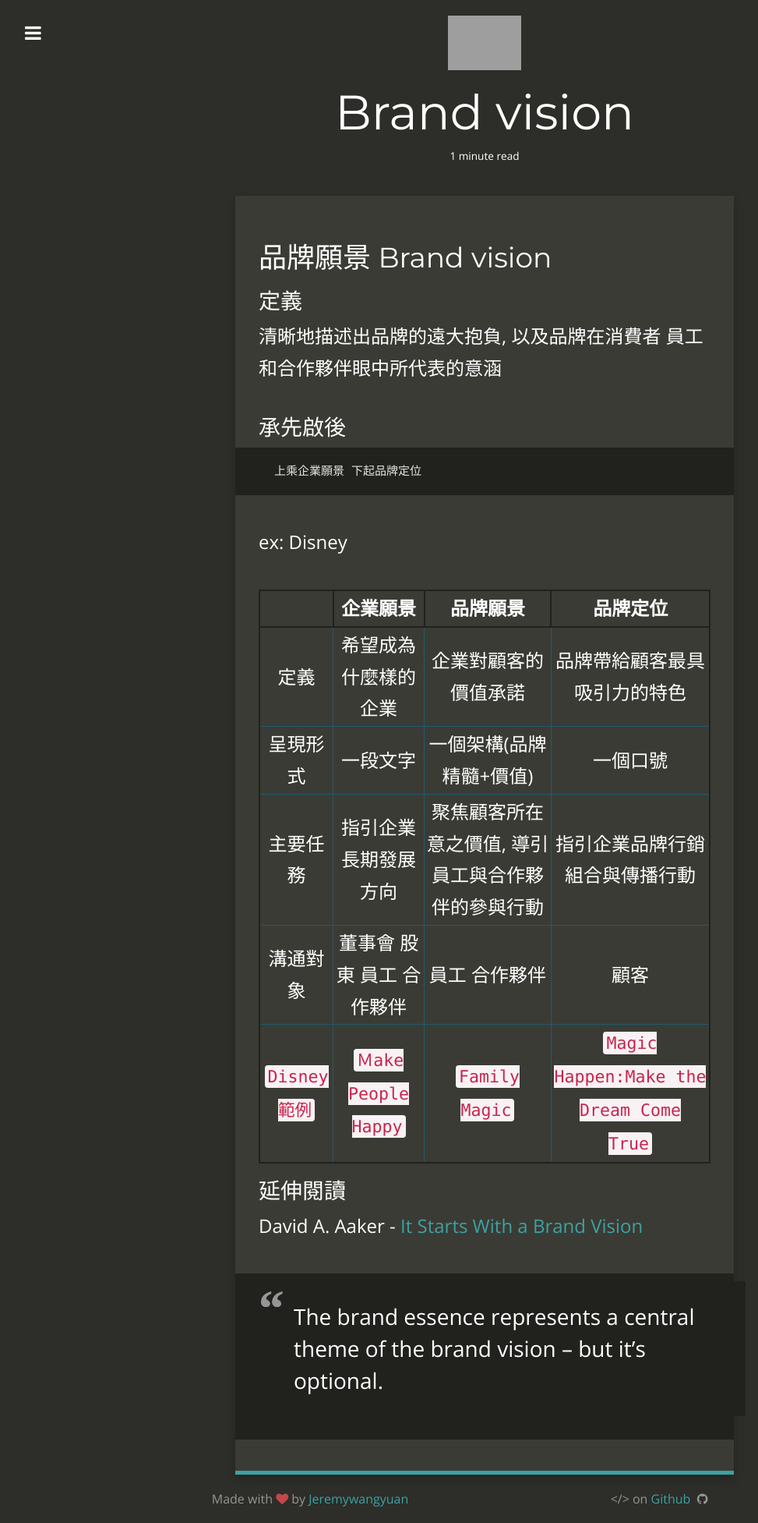
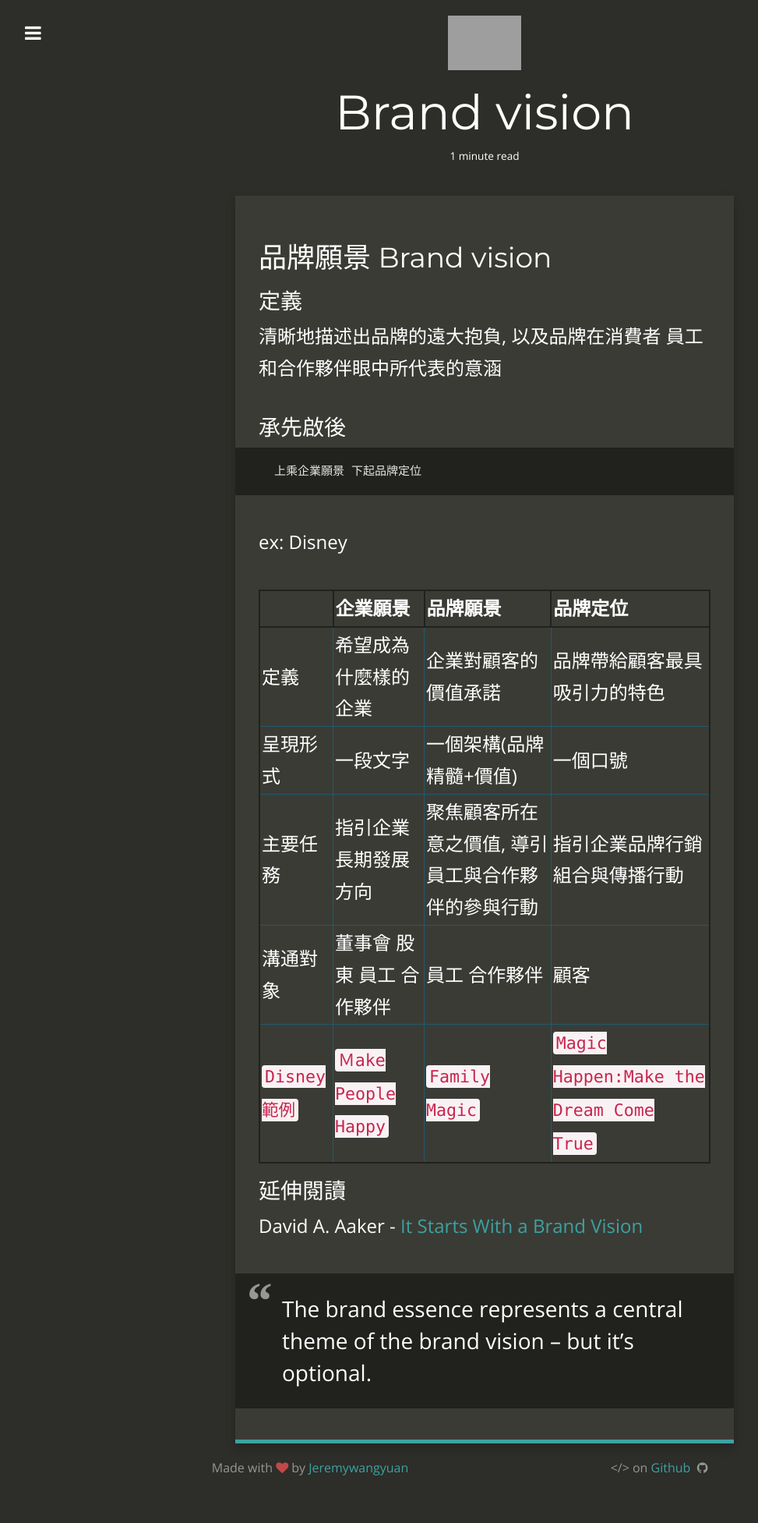
Before and after one commit to jeremywangyuan/Jeremywangyuan.github.io, a Jekyll site: the page built from _posts/2017-08-11-study-note.md, in a window 1280 px wide. Shown: the whole page at 78% size, without its empty margins (18-991 px from the left). Built offline with Jekyll 4.4.1, drawn with Linux system fonts in a browser that asks for light colours; nearby versions of some CDN libraries; after the commit the page ends 1913 px from its top, so only the background shows below that; grey boxes are pictures that could not be loaded.

Commit message:
study note

```diff
--- a/_posts/2017-08-11-study-note.md
+++ b/_posts/2017-08-11-study-note.md
@@ -20,7 +20,7 @@ tags:
 ex: Disney
 
 | | 企業願景 | 品牌願景 | 品牌定位 |
-|:---:|:------:|:------:|:------:|
+|:---|:------|:------|:------|
 |定義|希望成為什麼樣的企業|企業對顧客的價值承諾|品牌帶給顧客最具吸引力的特色|
 |呈現形式|一段文字|一個架構(品牌精髓+價值)|一個口號|
 |主要任務|指引企業長期發展方向|聚焦顧客所在意之價值, 導引員工與合作夥伴的參與行動|指引企業品牌行銷組合與傳播行動|
@@ -30,4 +30,4 @@ ex: Disney
 
 ### 延伸閱讀
 David A. Aaker - [It Starts With a Brand Vision](https://www.prophet.com/thinking/2014/03/185-it-starts-with-a-brand-vision/)
->>The brand essence represents a central theme of the brand vision – but it’s optional.
+>The brand essence represents a central theme of the brand vision – but it’s optional.
```
